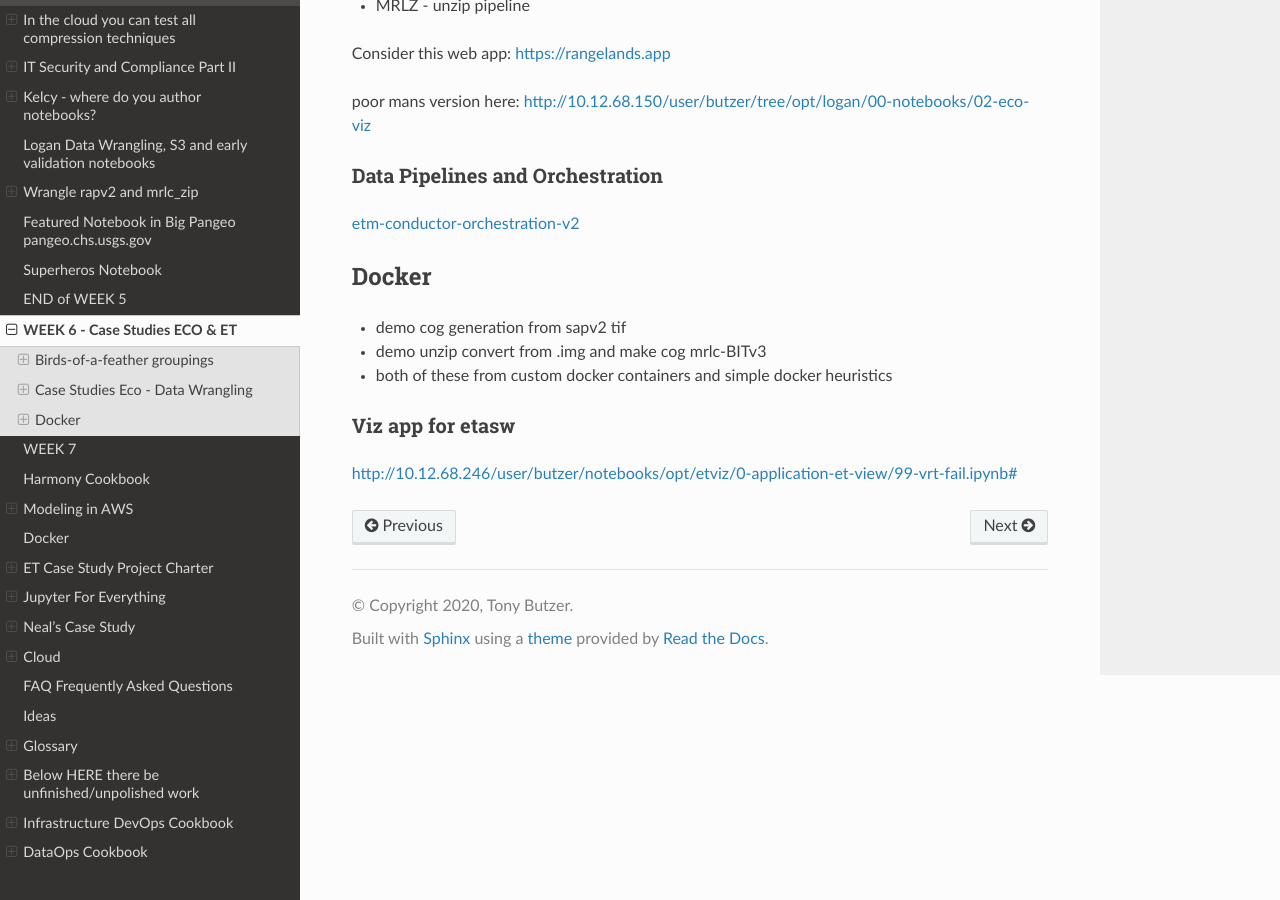
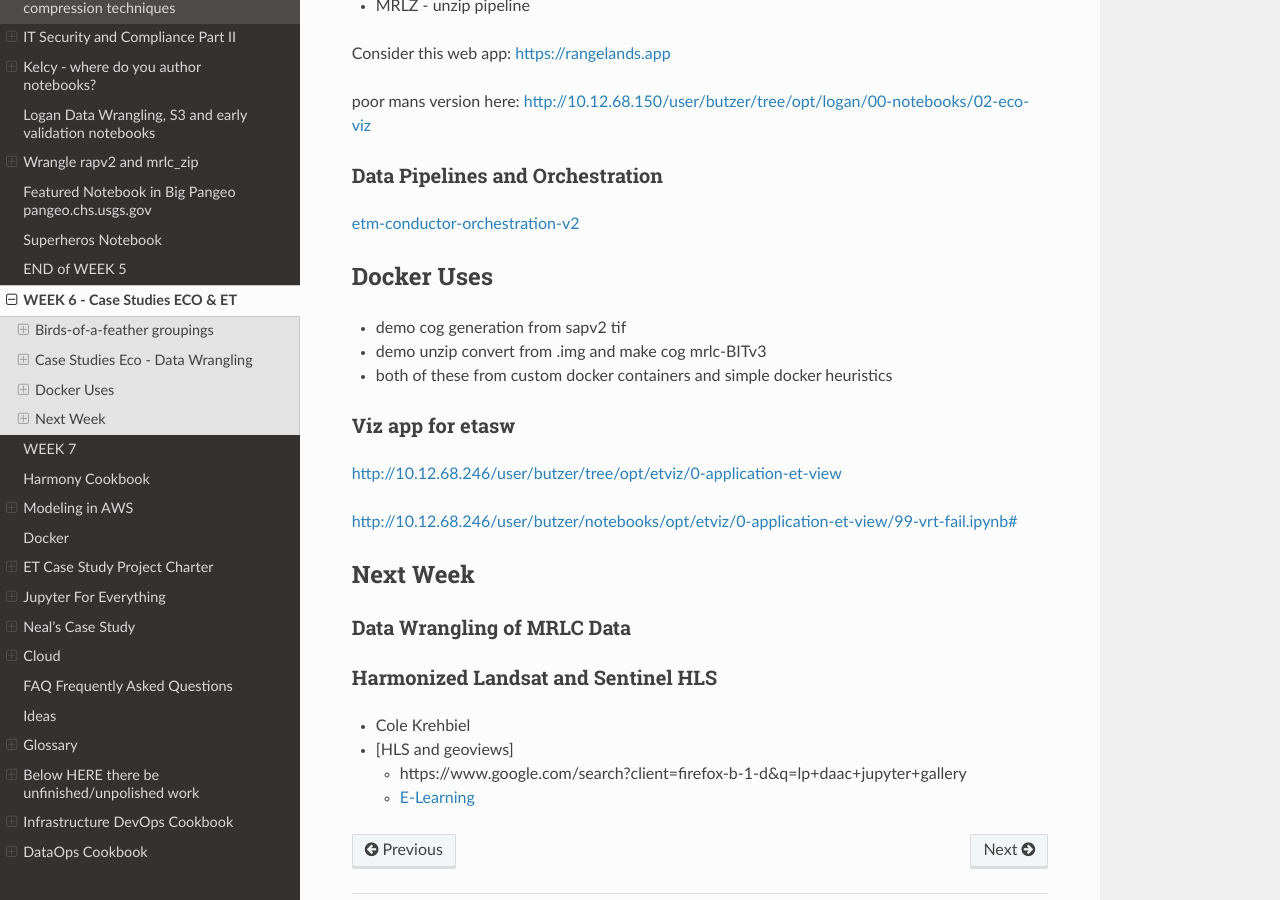
Before and after one commit to tonybutzer/harmony-docs, a Sphinx documentation site: the page built from documentation/source/06week.md, in a window 1280 px wide and 900 px high, scrolled down 1270 px. Built offline with Sphinx 7.4.7 and the Read the Docs theme 2.0.0, drawn with Linux system fonts in a browser that asks for light colours; pages that are not in the unit, such as notebooks, are missing from menus.

Commit message:
automatic git update from Makefile

```diff
--- a/documentation/source/06week.md
+++ b/documentation/source/06week.md
@@ -56,11 +56,25 @@ poor mans version here:
 [etm-conductor-orchestration-v2](https://github.com/tonybutzer/etm/blob/master/02-orchestration-launcher/etm-conductor-orchestration-v2.py)
 
 
-## Docker
+## Docker Uses
 
 - demo cog generation from sapv2 tif
 - demo unzip convert from .img and make cog mrlc-BITv3
 - both of these from custom docker containers and simple docker heuristics
 
 ### Viz app for etasw
+[http://10.12.68.246/user/butzer/tree/opt/etviz/0-application-et-view](http://10.12.68.246/user/butzer/tree/opt/etviz/0-application-et-view)
+
 [http://10.12.68.246/user/butzer/notebooks/opt/etviz/0-application-et-view/99-vrt-fail.ipynb#](http://10.12.68.246/user/butzer/notebooks/opt/etviz/0-application-et-view/99-vrt-fail.ipynb#)
+
+
+
+
+## Next Week
+
+#### Data Wrangling of MRLC Data
+####  Harmonized Landsat and Sentinel HLS
+- Cole Krehbiel
+- [HLS and geoviews]
+    - https://www.google.com/search?client=firefox-b-1-d&q=lp+daac+jupyter+gallery
+    - [E-Learning](https://www.google.com/url?sa=t&rct=j&q=&esrc=s&source=web&cd=&cad=rja&uact=8&ved=2ahUKEwicntnyqILuAhWl1VkKHUF4CHsQFjAAegQIAhAC&url=https%3A%2F%2Flpdaac.usgs.gov%2Fresources%2Fe-learning%2F&usg=AOvVaw1DcNWio_vq98aIUFLDZ5on)
```
